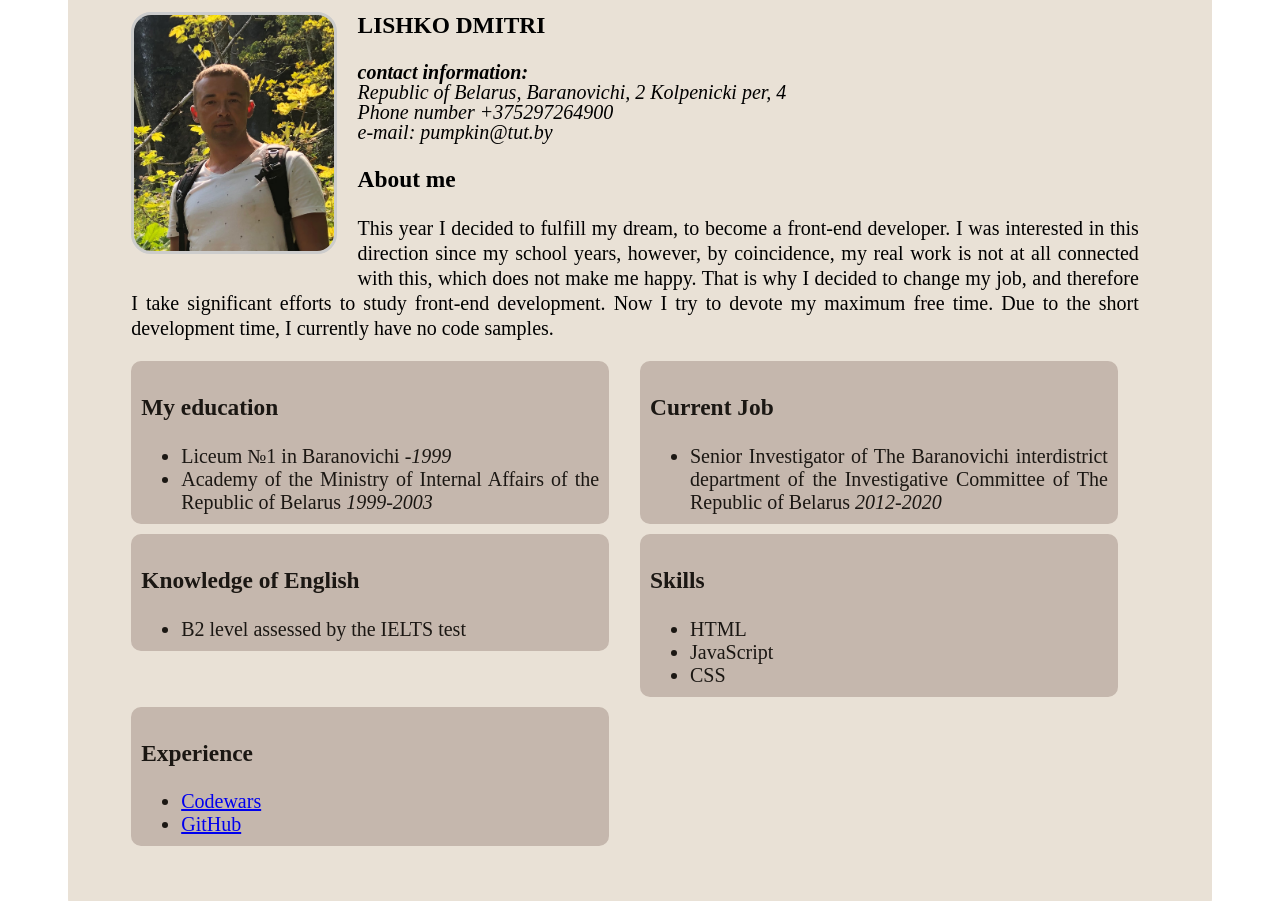
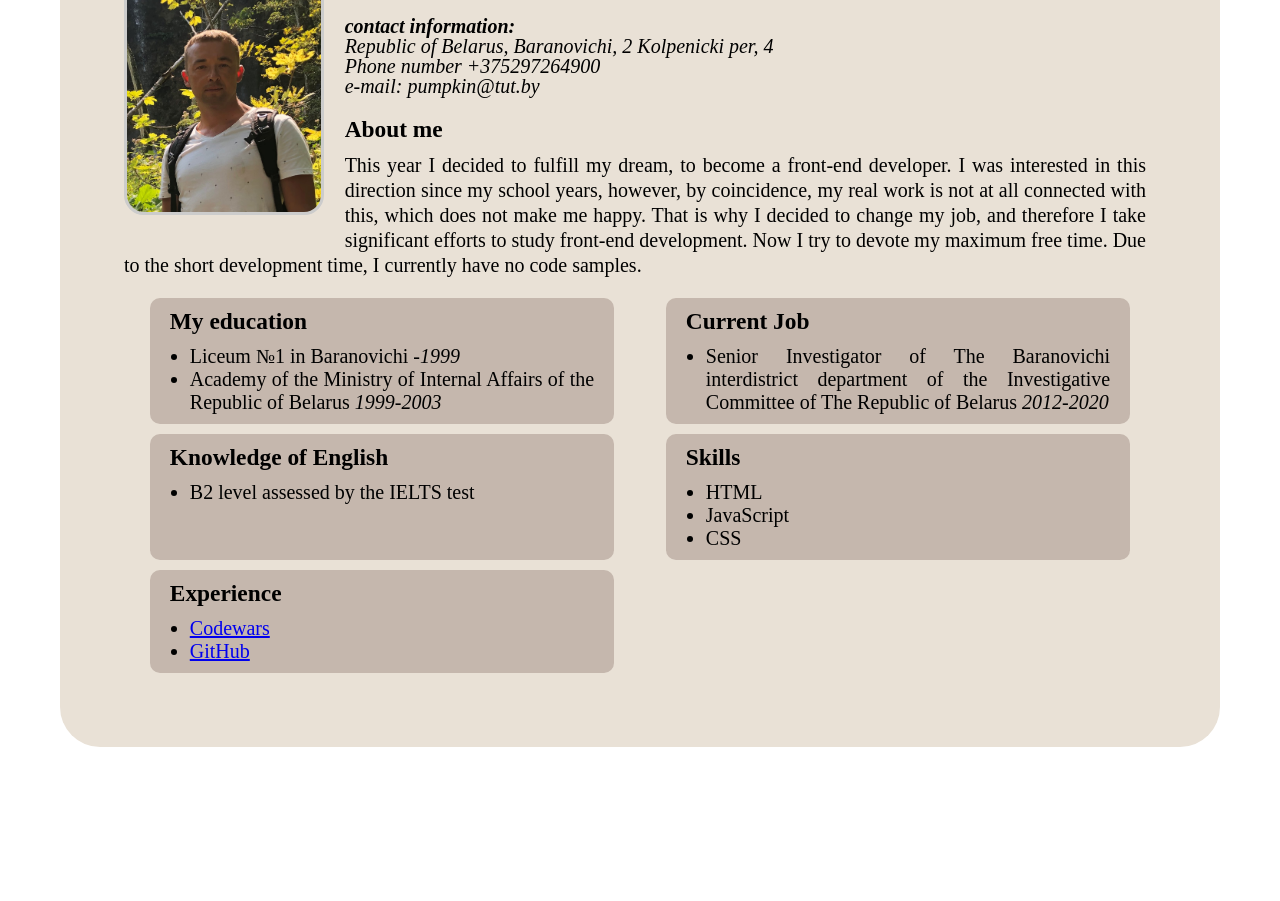
Before and after one commit to leeshko/rsschool-cv, a plain HTML site: page index.html in a window 1280 px wide. Shown: the part 212-1113 px from the top of the page. After the commit the page ends 1019 px from the top, so only its background shows below. Drawn offline with Linux system fonts and the light colour scheme.

Commit message:
feat: Change CSS v.3

```diff
--- a/index.html
+++ b/index.html
@@ -35,58 +35,58 @@
                 Due to the short development time, I currently have no code samples.</p>
 
 
-            <ul class="box">
+            <div class="box">
                 <div class="box-content">
-                    <li class="text-in-box">
+                    <div class="text-in-box">
                         <h3>My education</h3>
-                        <ul class="disc">
+                        <ul>
                             <li>Liceum №1 in Baranovichi<i> -1999</i></li>
                             <li>Academy of the Ministry of Internal Affairs of the Republic of Belarus<i> 1999-2003</i>
                             </li>
                         </ul>
-                    </li>
+                    </div>
                 </div>
 
                 <div class="box-content">
-                    <li class="text-in-box">
+                    <div class="text-in-box">
                         <h3>Current Job</h3>
-                        <ul class="disc">
+                        <ul>
                             <li>Senior Investigator of The Baranovichi interdistrict department of the Investigative
                                 Committee of The Republic of Belarus<i> 2012-2020</i></li>
                         </ul>
-                    </li>
+                    </div>
                 </div>
 
                 <div class="box-content">
-                    <li class="text-in-box">
+                    <div class="text-in-box">
                         <h3>Knowledge of English</h3>
-                        <ul class="disc">
+                        <ul>
                             <li>B2 level assessed by the IELTS test</li>
                         </ul>
-                    </li>
+                    </div>
                 </div>
 
                 <div class="box-content">
-                    <li class="text-in-box">
+                    <div class="text-in-box">
                         <h3>Skills</h3>
-                        <ul class="disc">
+                        <ul>
                             <li>HTML</li>
                             <li>JavaScript</li>
                             <li>CSS</li>
                         </ul>
-                    </li>
+                    </div>
                 </div>
 
                 <div class="box-content">
-                    <li class="text-in-box">
+                    <div class="text-in-box">
                         <h3>Experience</h3>
-                        <ul class="disc">
+                        <ul>
                             <li><a href="https://www.codewars.com/users/lishko/badges">Codewars</a></li>
                             <li><a href="https://github.com/leeshko?tab=repositories">GitHub</a></li>
                         </ul>
-                    </li>
+                    </div>
                 </div>
-            </ul>
+            </div>
 
         </main>
     </div>
--- a/style.css
+++ b/style.css
@@ -1,14 +1,31 @@
+* {
+    margin: 0;
+    padding: 0;
+    box-sizing: border-box;
+}
+
+h1 {
+    padding-bottom: 20px;
+}
+
+h2 {
+    padding-bottom: 10px;
+}
+
+h3 {
+    padding-bottom: 10px;
+}
+
 address {
     line-height: 20px;
 }
 
 .image {
+    float: left;
     width: 200px;
-    float: left;
+    margin: 0 2% 2% 0;
+    border: 3px #CCCCCC solid;
     border-radius: 20px;
-    border: 3px #CCCCCC solid;
-    margin-right: 2%;
-    margin-bottom: 2%;
 }
 
 .mail {
@@ -16,11 +33,15 @@ address {
     text-decoration: none;
 }
 
+main {
+    margin-top: 20px;
+}
+
 .main-text {
-    text-indent: 0px;
+    padding: 0 10px 20px 0;
+    line-height: 25px;
+    text-indent: 0;
     text-align: justify;
-    line-height: 25px;
-    padding-right: 10px;
 }
 
 .main-div {
@@ -34,48 +55,49 @@ address {
 .box {
     display: flex;
     flex-direction: row;
-    justify-content: space-between;
-    list-style-type: none;
-    flex-wrap:wrap;
-    padding: 0px;
+    flex-wrap: wrap;
+    clear: both;
 }
 
 .box-content {
-    color: rgb(27, 23, 19);
-    background-color: rgb(233, 225, 214);
     width: 50%;
+    margin-bottom: 10px;
 }
 
 .text-in-box {
+    display: block;
+    width: 90%;
+    height: 100%;
+    margin: auto;
+    padding: 10px 20px;
     background-color: rgb(197, 183, 173);
-    width: 90%;
     border-radius: 10px;
-    padding: 10px;
     text-align: justify;
-    margin-bottom: 10px;
 }
 
-.disc {
+.text-in-box ul {
     list-style-type: disc;
+}
+
+.box-content li {
+    margin-left: 20px;
 }
 
 @media screen and (max-width: 768px) {
     .image {
         width: 150px;
     }
-    .box {
-        flex-direction: column;
-    }
+
     .box-content {
-        width: 90%;
+        width: 100%;
     }
 }
 
 @media screen and (max-width: 570px) {
     .image {
-        width: 150px;
+        width: 100%;
         float: none;
-}
+    }
 
     .main-div {
         font-size: 15px;
@@ -83,10 +105,6 @@ address {
 }
 
 @media screen and (max-width: 480px) {
-    .image {
-        width: 100px;
-        float: none;
-    }
     .main-div {
         font-size: 13px;
     }
```
